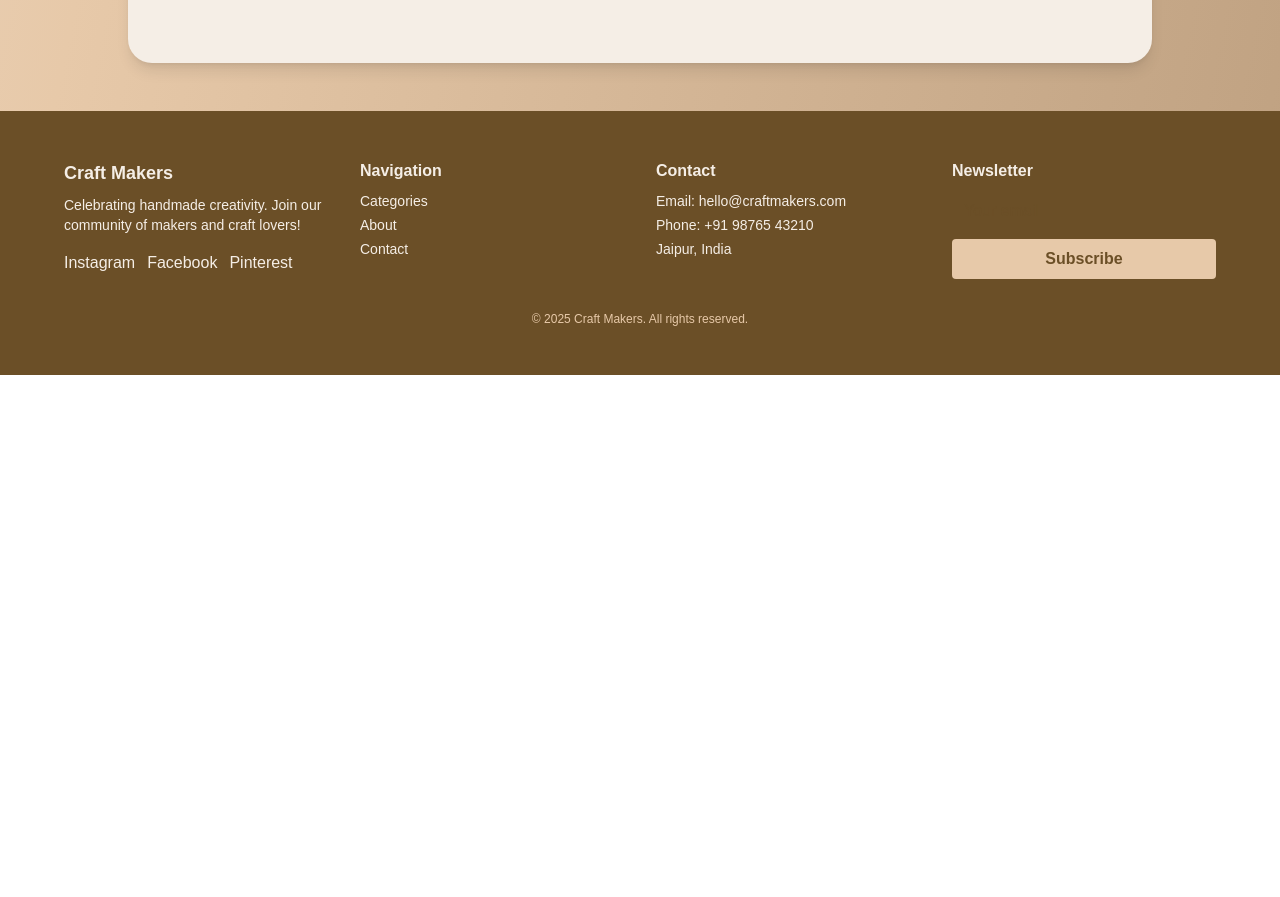
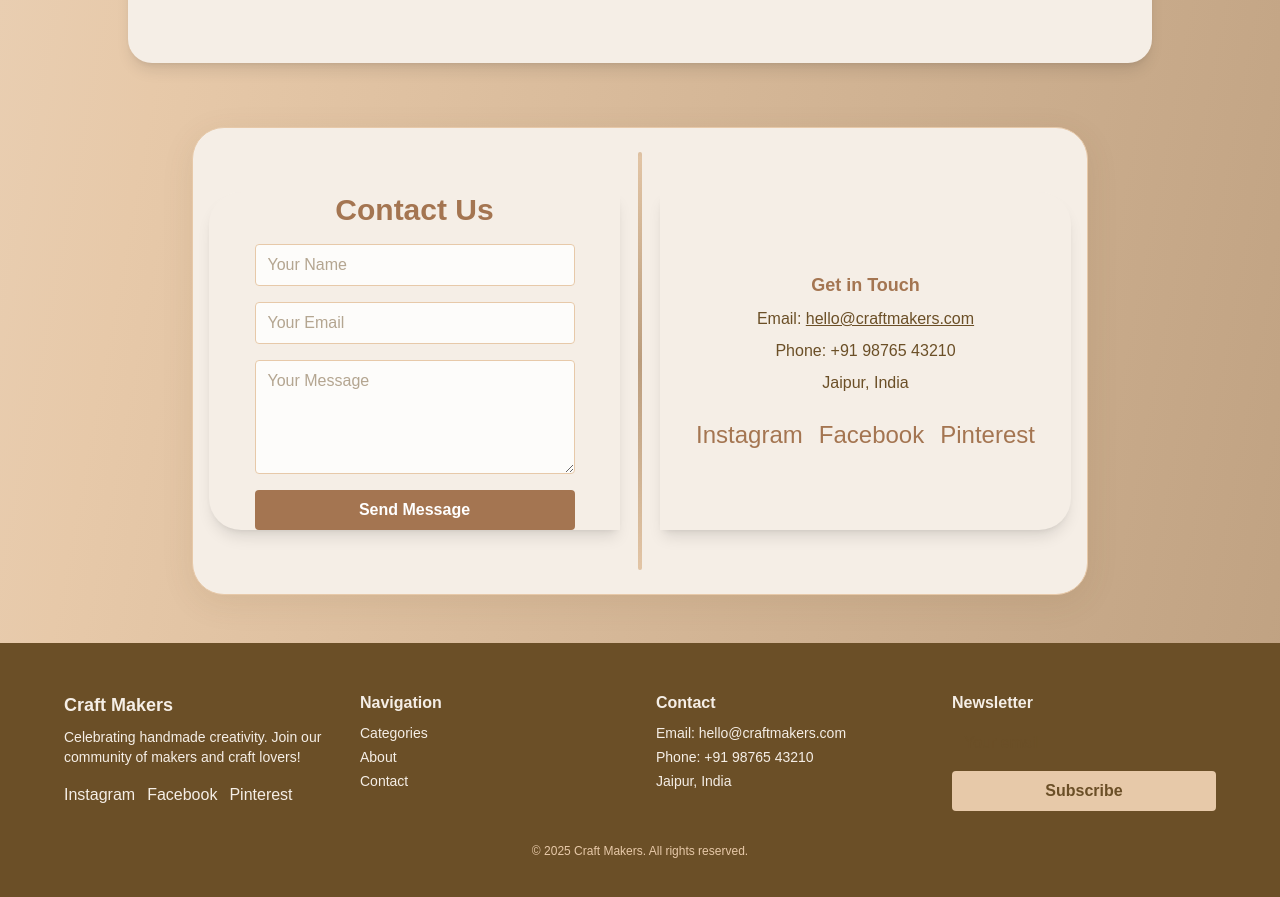
Before and after one commit to devbuilt888/sea-urchin-consulting, a Next.js app: page /solopreneur/craft-makers in a window 1280 px wide. Shown: the part 5980-6877 px from the top of the page. Before the commit the page ends 6355 px from the top, so only its background shows below. Built offline with nearby package versions, Linux system fonts and the light colour scheme.

Commit message:
Refactor Craft Makers page by cleaning up whitespace and improving layout consistency. Add a new "Contact Us" section with a form for user inquiries and social media links, enhancing user engagement and accessibility.

```diff
--- a/src/pages/solopreneur/craft-makers.jsx
+++ b/src/pages/solopreneur/craft-makers.jsx
@@ -656,11 +656,11 @@ export default function CraftMakersShowcase() {
           <div className="flex-1 flex flex-col items-center mb-6 md:mb-0">
             <div className="w-10 h-10 sm:w-12 sm:h-12 rounded-full bg-[#e7c9a9] flex items-center justify-center mb-2 font-bold text-[#6b4f27]">2020</div>
             <div className="text-[#6b4f27] mb-4 text-sm sm:text-base">Launched our online platform, connecting artisans nationwide.</div>
-              </div>
+          </div>
           <div className="flex-1 flex flex-col items-center">
             <div className="w-10 h-10 sm:w-12 sm:h-12 rounded-full bg-[#c8b08e] flex items-center justify-center mb-2 font-bold text-[#6b4f27]">2023</div>
             <div className="text-[#6b4f27] mb-4 text-sm sm:text-base">Reached 10,000+ customers and expanded to global shipping.</div>
-            </div>
+          </div>
         </div>
       </section>
       {/* Motive & Goal */}
@@ -735,15 +735,42 @@ export default function CraftMakersShowcase() {
             <span className="text-4xl sm:text-5xl mb-2">🤝</span>
             <h3 className="font-bold text-base sm:text-lg mb-1 text-[#6b4f27]">Support Artisans</h3>
             <p className="text-[#a47551] text-xs sm:text-base">Directly empower local and global makers.</p>
-              </div>
+          </div>
           <div className="flex flex-col items-center">
             <span className="text-4xl sm:text-5xl mb-2">🚚</span>
             <h3 className="font-bold text-base sm:text-lg mb-1 text-[#6b4f27]">Fast Delivery</h3>
             <p className="text-[#a47551] text-xs sm:text-base">Reliable, eco-conscious shipping worldwide.</p>
-            </div>
+          </div>
         </div>
       </section>
       <FloatingCTA />
+      {/* Contact Us Book Section */}
+      <section id="contact" className="w-full max-w-4xl mx-auto py-10 sm:py-16 px-2 sm:px-4 flex flex-col md:flex-row items-stretch gap-0 md:gap-10 bg-[#f5eee6] rounded-[32px] shadow-2xl mt-8 sm:mt-16 relative overflow-hidden border border-[#e7c9a9]" style={{boxShadow: '0 8px 32px 0 rgba(107,79,39,0.10)'}}>
+        {/* Book spine */}
+        <div className="hidden md:block absolute left-1/2 top-6 bottom-6 w-1 bg-gradient-to-b from-[#e7c9a9] via-[#bfa181] to-[#e7c9a9] shadow-inner rounded-full z-10" style={{transform: 'translateX(-50%)'}}></div>
+        {/* Left page (form) */}
+        <div className="flex-1 flex flex-col justify-center items-center bg-[#f5eee6] px-4 py-8 md:py-0 md:rounded-l-[32px] relative z-20 shadow-none md:shadow-lg">
+          <h2 className="text-xl sm:text-2xl md:text-3xl font-bold mb-4 text-[#a47551]">Contact Us</h2>
+          <form className="w-full max-w-xs flex flex-col gap-4">
+            <input type="text" placeholder="Your Name" className="rounded px-3 py-2 text-[#6b4f27] bg-white/80 border border-[#e7c9a9] focus:outline-none" />
+            <input type="email" placeholder="Your Email" className="rounded px-3 py-2 text-[#6b4f27] bg-white/80 border border-[#e7c9a9] focus:outline-none" />
+            <textarea placeholder="Your Message" rows={4} className="rounded px-3 py-2 text-[#6b4f27] bg-white/80 border border-[#e7c9a9] focus:outline-none" />
+            <button type="submit" className="bg-[#a47551] text-white font-bold rounded px-3 py-2 hover:bg-[#bfa181] hover:text-[#6b4f27] transition">Send Message</button>
+          </form>
+        </div>
+        {/* Right page (info/socials) */}
+        <div className="flex-1 flex flex-col justify-center items-center bg-[#f5eee6] px-4 py-8 md:py-0 md:rounded-r-[32px] relative z-20 shadow-none md:shadow-lg text-center">
+          <h3 className="text-lg font-bold text-[#a47551] mb-2">Get in Touch</h3>
+          <p className="text-[#6b4f27] mb-2">Email: <a href="mailto:hello@craftmakers.com" className="underline">hello@craftmakers.com</a></p>
+          <p className="text-[#6b4f27] mb-2">Phone: +91 98765 43210</p>
+          <p className="text-[#6b4f27] mb-4">Jaipur, India</p>
+          <div className="flex gap-4 justify-center mt-2">
+            <a href="#" className="text-[#a47551] hover:text-[#bfa181] text-2xl"><i className="fab fa-instagram"></i>Instagram</a>
+            <a href="#" className="text-[#a47551] hover:text-[#bfa181] text-2xl"><i className="fab fa-facebook"></i>Facebook</a>
+            <a href="#" className="text-[#a47551] hover:text-[#bfa181] text-2xl"><i className="fab fa-pinterest"></i>Pinterest</a>
+          </div>
+        </div>
+      </section>
       {/* Footer */}
       <footer className="w-full bg-[#6b4f27] text-[#f5eee6] py-10 sm:py-12 px-2 sm:px-4 mt-12">
         <div className="max-w-6xl mx-auto grid grid-cols-1 sm:grid-cols-2 md:grid-cols-4 gap-6 sm:gap-8">
@@ -764,7 +791,7 @@ export default function CraftMakersShowcase() {
               <li><a href="#" className="hover:underline">Contact</a></li>
             </ul>
           </div>
-          <div id='contact'>
+          <div>
             <h4 className="font-semibold mb-2">Contact</h4>
             <ul className="text-sm space-y-1">
               <li>Email: hello@craftmakers.com</li>
@@ -777,7 +804,7 @@ export default function CraftMakersShowcase() {
             <form className="flex flex-col gap-2">
               <input type="email" placeholder="Your email" className="rounded px-3 py-2 text-[#6b4f27]" />
               <button type="submit" className="bg-[#e7c9a9] text-[#6b4f27] font-bold rounded px-3 py-2 hover:bg-[#bfa181] transition">Subscribe</button>
-          </form>
+            </form>
           </div>
         </div>
         <div className="text-center text-xs text-[#e7c9a9] mt-8">&copy; {new Date().getFullYear()} Craft Makers. All rights reserved.</div>
```
